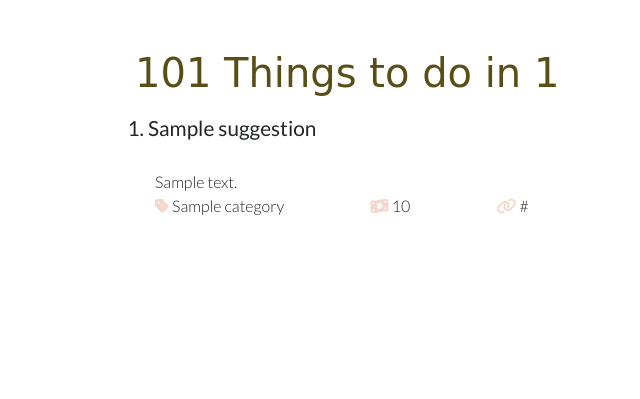
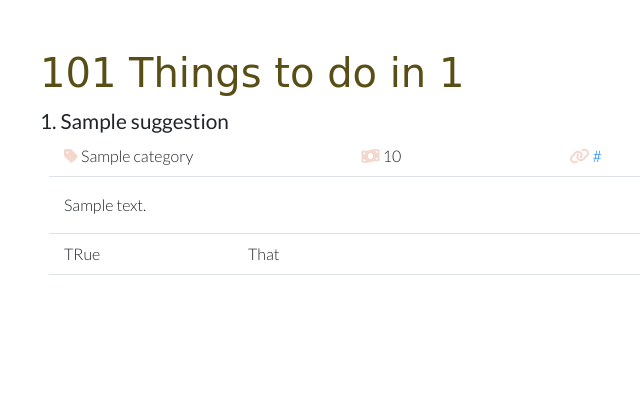
Before and after one commit to fdeboo/101things, a Flask app: page /thingstodo/1 in a window 1280 px wide, after a click that opens the changed part. Shown: the part 401-800 px from the top of the page, without its empty margins (235-875 px from the left). Run offline with Flask 2, Linux system fonts and the light colour scheme; a database or web service that is not in the repository returns one stand-in record (values such as "Sample title"); some libraries are stand-ins or nearby versions; some web fonts are replaced.

Commit message:
Layout of home page and 'thingstodo' lists refined

```diff
--- a/cityexplorer/static/css/styles.css
+++ b/cityexplorer/static/css/styles.css
@@ -42,29 +42,41 @@ h1, h2 {
     color: #608BA6;
 }
 
+
+/* Universal layout */
+
 .content-section {
     margin-top: 50px;
 }
 
+
+/* Home page */
+
 .location-card {
+    height: 220px;
     width: 220px;
-    height: 220px;
     box-shadow: 0 4px 3px 0 rgba(0, 0, 0, 0.2), 0 4px 10px 0 rgba(0, 0, 0, 0.19);
     text-align: center;
 }
 
 
 /* ThingsToDo */
+.search-bar {
+    border-bottom: 2px solid #594E16;
+    width: 100%;
+}
+
+.pos-inside {
+    list-style-position: inside;
+}
 
 .thingtodo {
-    position: relative;
-    left: -40px;
     font-weight: 300;
 }
 
 .thingtodo li {
     font-size: 1.3em;
-
+    font-weight: 400;
 }
 
 
@@ -80,3 +92,8 @@ h1, h2 {
     outline: 0;
     box-shadow: none!important;
 }
+
+.item-detail {
+    flex: 1 1 auto;
+    min-height: 1px;
+}
--- a/cityexplorer/templates/account.html
+++ b/cityexplorer/templates/account.html
@@ -1,7 +1,7 @@
 {% extends "layout.html" %}
 {% block content %}
 <div class="row justify-content-center content-section">
-    <div class="col-md-4 col-md-offset-4">
+    <div class="col-md-6 col-md-offset-6">
         <div class="media">
             <img class="rounded-circle account-img" src="{{ image_file }}" alt="user profile">
             <div class="media-body">
--- a/cityexplorer/templates/thingstodo.html
+++ b/cityexplorer/templates/thingstodo.html
@@ -2,35 +2,42 @@
 
 {% block content %}
 <div class="row justify-content-center content-section">
-    <div class="col-md-6">
+    <div class="col-md-8">
         <h1 class="dark-gold">101 Things to do in {{ city }}</h1>
-        <ol>
+        <ol class="pl-0 pos-inside">
             {% for thing in things %}
             <div class="accordion thingtodo" id="accordionExample">
-
-                <div id='heading{{ loop.index }}'>
-                    <button class="btn btn-block text-left collapsed" type="button" data-toggle="collapse"
+                <div id="heading{{ loop.index }}">
+                    <div class="text-left collapsed" type="button" data-toggle="collapse"
                         data-target="#collapse{{ loop.index }}" aria-expanded="true" aria-controls="collapseOne">
                         <li>{{ thing['suggestion'] }}</li>
-                    </button>
+                    </div>
                 </div>
 
-                <div id="collapse{{ loop.index }}" class="collapse" aria-labelledby="heading{{ loop.index }}"
+                <div id="collapse{{ loop.index }}" class="collapse pl-4" aria-labelledby="heading{{ loop.index }}"
                     data-parent="#accordionExample">
-                    <div class="card-body">
-                        <div class="row">
-                            <div class="col-12">{{ thing['comment'] }}</div>
-                        </div>
-                        <div class="row">
+                    <div class="item-detail">
+                        <div class="row py-2 border-bottom">
                             <div class="col-12 d-flex">
                                 <div class="mr-auto"><i class="fas fa-tag palepink"></i> {{ thing['category'] }}
                                 </div>
                                 <div class="mr-auto"><i class="fas fa-money-bill-wave palepink"></i>
                                     {{ thing['cost'] }}
                                 </div>
-                                <div class="mr-auto"><i class="fas fa-link palepink"></i> {{ thing['website'] }}
+                                <div class="mr-auto">
+                                    <i class="fas fa-link palepink"></i>
+                                    <a href="{{ thing['url'] }}" target="_blank"> {{ thing['url'] }}</a>
                                 </div>
                             </div>
+                        </div>
+
+                        <div class="row py-2 border-bottom">
+                            <div class="col-12 py-2">{{ thing['comment'] }}</div>
+                        </div>
+
+                        <div class="row py-2 border-bottom">
+                            <div class="col-md-3">TRue</div>
+                            <div class="col-md-4">That</div>
                         </div>
 
                     </div>
```
Also changed, not shown: cityexplorer/templates/home.html (+13 -4 lines).
